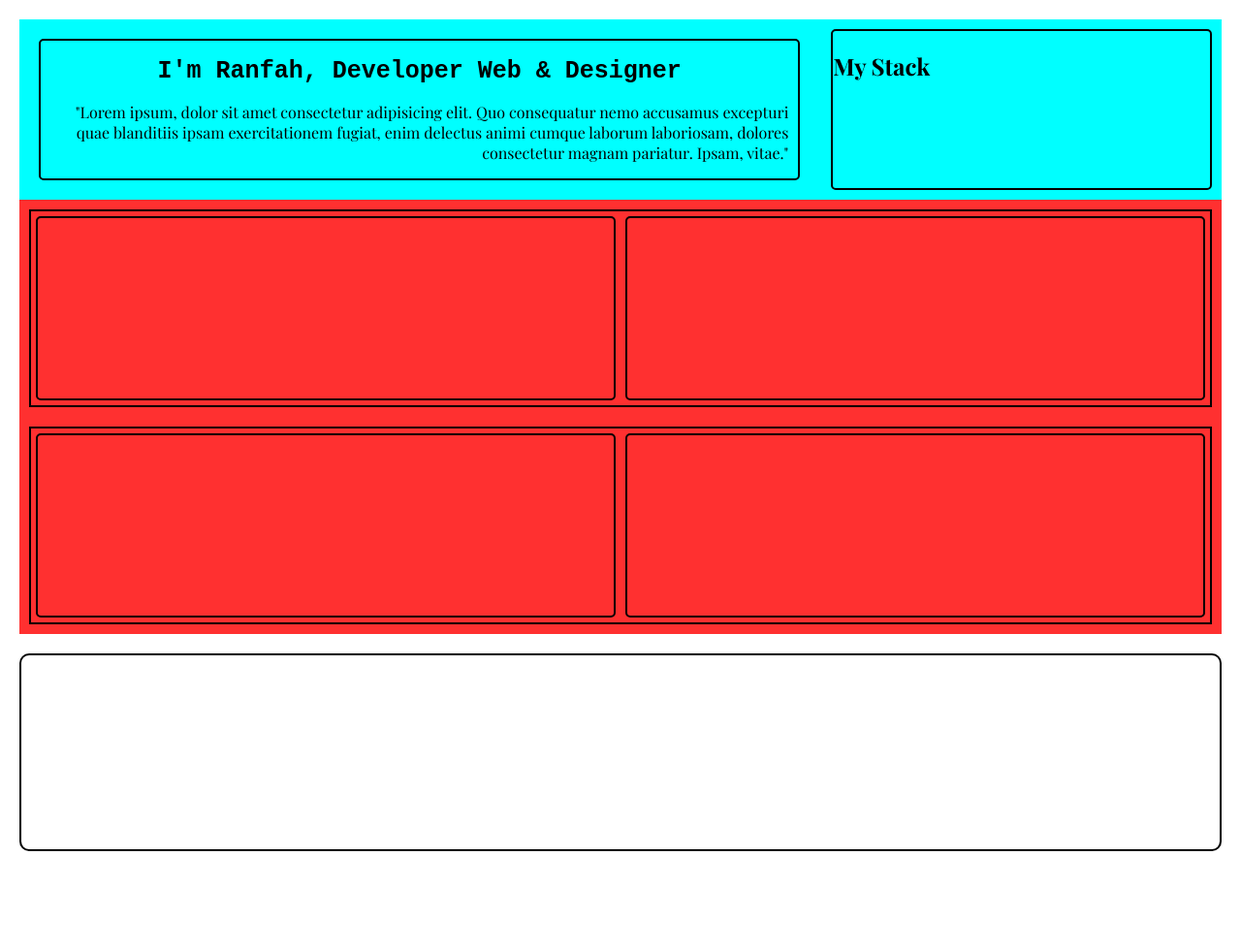
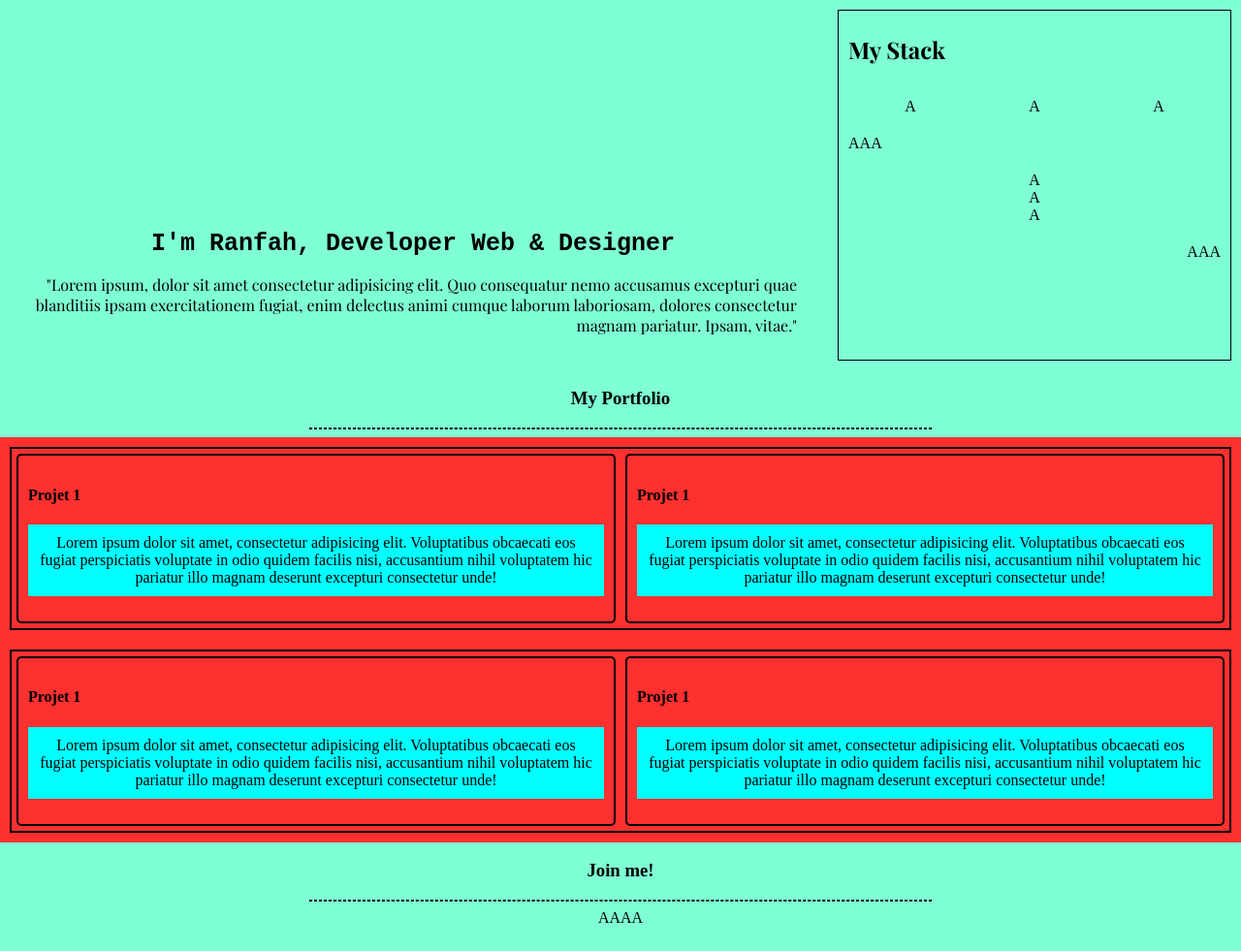
Before and after one commit to Ranfah/myportfolio, a plain HTML site: page index.html in a window 1280 px wide. Shown: the whole page at 97% size. Before the commit the page ends 898 px from the top, so only its background shows below. Drawn offline with nearby package versions, Linux system fonts and the light colour scheme; a web font is replaced by a local one.

Commit message:
corps_complet_sans_contenu

```diff
--- a/assets/style.css
+++ b/assets/style.css
@@ -5,26 +5,49 @@ body{
 .container{
     display: flex;
     flex-direction: column;
-    margin: 20px;
+    background: aquamarine;
 }
 .donner_perso{
     display: grid;
     grid-template-columns: 2fr 1fr;
     gap: 2px;
-    background: aqua;
 }
 .cote_droite{
-    border: solid 2px black;
-    border-radius: 5px;
     height: auto;
+    padding-top: 200px;
     margin: 20px;
 }
 .cote_gauche{
-    border: solid 2px black;
-    border-radius: 5px;
+    height: auto;
     margin: 10px;
+    border: solid 1px black;
+}
+.liste_langage{
+    padding: 10px;
+    text-align: center;
+    display: grid;
+    grid-template-columns: 1fr 1fr 1fr;
+}
+.liste_framework{
+    padding: 10px;
+    text-align: center;
+    display: flex;
+    flex-direction: row;
+}
+.liste_outils_base_de_donnee{
+    padding: 10px;
+    text-align: center;
+    display: flex;
+    flex-direction: column;
+}
+.list_outils{
+    padding: 10px;
+    text-align: center;
+    display: flex;
+    flex-direction: row-reverse;
 }
 .experience_perso{
+    height: auto;
     display: flex;
     flex-direction: column;
     background: rgb(255, 48, 48);
@@ -35,6 +58,7 @@ body{
     border: solid 2px black;
     height: 200px;
     margin: 10px;
+    height: auto;
 }
 .portofolio_2{
     display: grid;
@@ -42,16 +66,21 @@ body{
     border: solid 2px black;
     height: 200px;
     margin: 10px;
+    height: auto;
 }
 .projet_link_1, .projet_link_3{
     margin: 5px;
     border: solid 2px rgb(0, 0, 0);
     border-radius: 5px;
+    padding: 10px;
+    height: auto;
 }
 .projet_link_2, .projet_link_4{
     margin: 5px;
     border: solid 2px black;
     border-radius: 5px;
+    padding: 10px;
+    height: auto;
 }
 .etude_perso{
     border: solid 2px black;
@@ -74,4 +103,37 @@ body{
     text-align: start;
     font-family:'Playfair Display',serif;
     font-size: x-large;
+    padding-left: 10px;
 }
+
+
+.inter_ligne{
+    height: auto;
+
+}
+.style_inter_ligne{
+    text-align: center;
+}
+.text_portfolio{
+    height: auto;
+    width: auto;
+    padding: 10px;
+    text-overflow: ellipsis;
+    background: aqua;
+    text-align: center;
+}
+.contacte{
+   display: flex;
+   flex-direction: row;
+   justify-content: center;
+   padding-bottom: 25px;
+
+}
+.title_contact{
+    text-align: center;
+}
+.style_hr{
+    width: 50%;
+    height: 0.5px;
+    border: dashed 1px black;
+}
--- a/index.html
+++ b/index.html
@@ -4,7 +4,7 @@
     <meta charset="UTF-8">
     <meta http-equiv="X-UA-Compatible" content="IE=edge">
     <meta name="viewport" content="width=device-width, initial-scale=1.0">
-    <title>Document</title>
+    <title>My Portfolio Ranfah</title>
     <link rel="stylesheet" href="/assets/style.css">
 </head>
 <body>
@@ -15,29 +15,96 @@
                 <p class="text_bio">"Lorem ipsum, dolor sit amet consectetur adipisicing elit. Quo consequatur nemo accusamus excepturi quae blanditiis ipsam exercitationem fugiat, enim delectus animi cumque laborum laboriosam, dolores consectetur magnam pariatur. Ipsam, vitae."</p>
             </div>
             <div class="cote_gauche">
-                <h2 class="text_title_stack">My Stack</h2>
+                <h3 class="text_title_stack">My Stack</h3>
+                <div class="liste_langage">
+                    <div>
+                        A
+                    </div>
+                    <div>
+                        A
+                    </div>
+                    <div>
+                        A
+                    </div>
+                </div>
+                <div class="liste_framework">
+                    <div>
+                        A
+                    </div>
+                    <div>
+                        A
+                    </div>
+                    <div>
+                        A
+                    </div>
+                </div>
+                <div class="liste_outils_base_de_donnee">
+                    <div>
+                        A
+                    </div>
+                    <div>
+                        A
+                    </div>
+                    <div>
+                        A
+                    </div>
+                </div>
+                <div class="list_outils">
+                    <div>
+                        A
+                    </div>
+                    <div>
+                        A
+                    </div>
+                    <div>
+                        A
+                    </div>
+                </div>
             </div>
+        </div>
+        <div class="inter_ligne">
+            <h3 class="style_inter_ligne">My Portfolio</h3>
+            <hr class="style_hr">
         </div>
         <div class="experience_perso">
             <div class="portofolio_1">
                 <div class="projet_link_1">
-
+                    <h4>Projet 1</h4>
+                    <p class="text_portfolio">Lorem ipsum dolor sit amet, consectetur adipisicing elit. Voluptatibus obcaecati eos fugiat perspiciatis voluptate in odio quidem facilis nisi, accusantium nihil voluptatem hic pariatur illo magnam deserunt excepturi consectetur unde!</p>
                 </div>
                 <div class="projet_link_2">
-
+                    <h4>Projet 1</h4>
+                    <p class="text_portfolio">Lorem ipsum dolor sit amet, consectetur adipisicing elit. Voluptatibus obcaecati eos fugiat perspiciatis voluptate in odio quidem facilis nisi, accusantium nihil voluptatem hic pariatur illo magnam deserunt excepturi consectetur unde!</p>
                 </div>
             </div>
             <div class="portofolio_2">
                 <div class="projet_link_3">
-
+                    <h4>Projet 1</h4>
+                    <p class="text_portfolio">Lorem ipsum dolor sit amet, consectetur adipisicing elit. Voluptatibus obcaecati eos fugiat perspiciatis voluptate in odio quidem facilis nisi, accusantium nihil voluptatem hic pariatur illo magnam deserunt excepturi consectetur unde!</p>
                 </div>
                 <div class="projet_link_4">
-
+                    <h4>Projet 1</h4>
+                    <p class="text_portfolio">Lorem ipsum dolor sit amet, consectetur adipisicing elit. Voluptatibus obcaecati eos fugiat perspiciatis voluptate in odio quidem facilis nisi, accusantium nihil voluptatem hic pariatur illo magnam deserunt excepturi consectetur unde!</p>
                 </div>
             </div>
         </div>
-        <div class="etude_perso">
-
+        <div class="title_contact">
+            <h3>Join me!</h3>
+            <hr class="style_hr">
+        </div>
+        <div class="contacte">
+            <div class="github">
+                A
+            </div>
+            <div class="linkIdn">
+                A
+            </div>
+            <div class="Facebook">
+                A
+            </div>
+            <div class="Google">
+                A
+            </div>
         </div>
     </div>
 </body>
```
